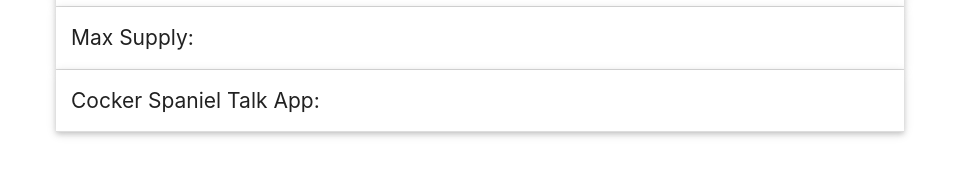
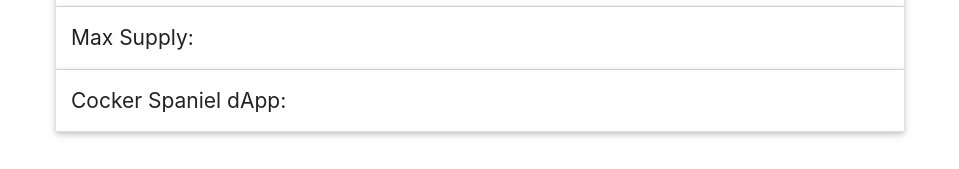
Before and after one commit to holylance/CockerSpanielTokenHomepage, a React (Create React App) app: page / in a window 1280 px wide. Shown: the part 926-1095 px from the top of the page, without its empty margins (160-1119 px from the left). Built offline with nearby package versions, Linux system fonts and the light colour scheme.

Commit message:
Removed dApp part

```diff
--- a/src/bundles/components/Roadmap.js
+++ b/src/bundles/components/Roadmap.js
@@ -42,7 +42,7 @@ Roadmap.defaultProps = {
         phase2: [
             "Start airdrop in the Youtube live stream",
             "First Audit by the ContractChecker",
-            "Open CCS Talk App in the Google Play"
+            "Open CSL dApp"
         ],
         phase3: [
             "CMC and Coingecko listing",
--- a/src/bundles/components/Welcome.js
+++ b/src/bundles/components/Welcome.js
@@ -37,8 +37,8 @@ export default class Welcome extends React.Component {
 		  			<CollapsibleItem header='Max Supply:' data-tip='Click me please!'>
 						{this.props.maxSupply}
 		  			</CollapsibleItem>
-		  			<CollapsibleItem header='Cocker Spaniel Talk App:' data-tip='Click me please!'>
-						{this.props.cslTalkApp}
+		  			<CollapsibleItem header='Cocker Spaniel dApp:' data-tip='Click me please!'>
+						{this.props.csldApp}
 		  			</CollapsibleItem>
 				</Collapsible>
 				<br />
@@ -60,7 +60,7 @@ Welcome.defaultProps = {
 	tokenName: 'Cocker Spaniel',
 	ticker: 'CSL',
 	maxSupply: '1B / CSL cannot be minted. The total supply is fixed at 1B.',
-	cslTalkApp: 'To be continue',
+	csldApp: 'To be continue',
 	github_link: 'https://github.com/holylance/LunaPapaHomepage'
 }
 
@@ -71,6 +71,6 @@ Welcome.propTypes = {
 	tokenName: PropTypes.string,
 	ticker: PropTypes.string,
 	maxSupply: PropTypes.string,
-	cslTalkApp: PropTypes.string,
+	csldApp: PropTypes.string,
 	github_link: PropTypes.string
 }
```
